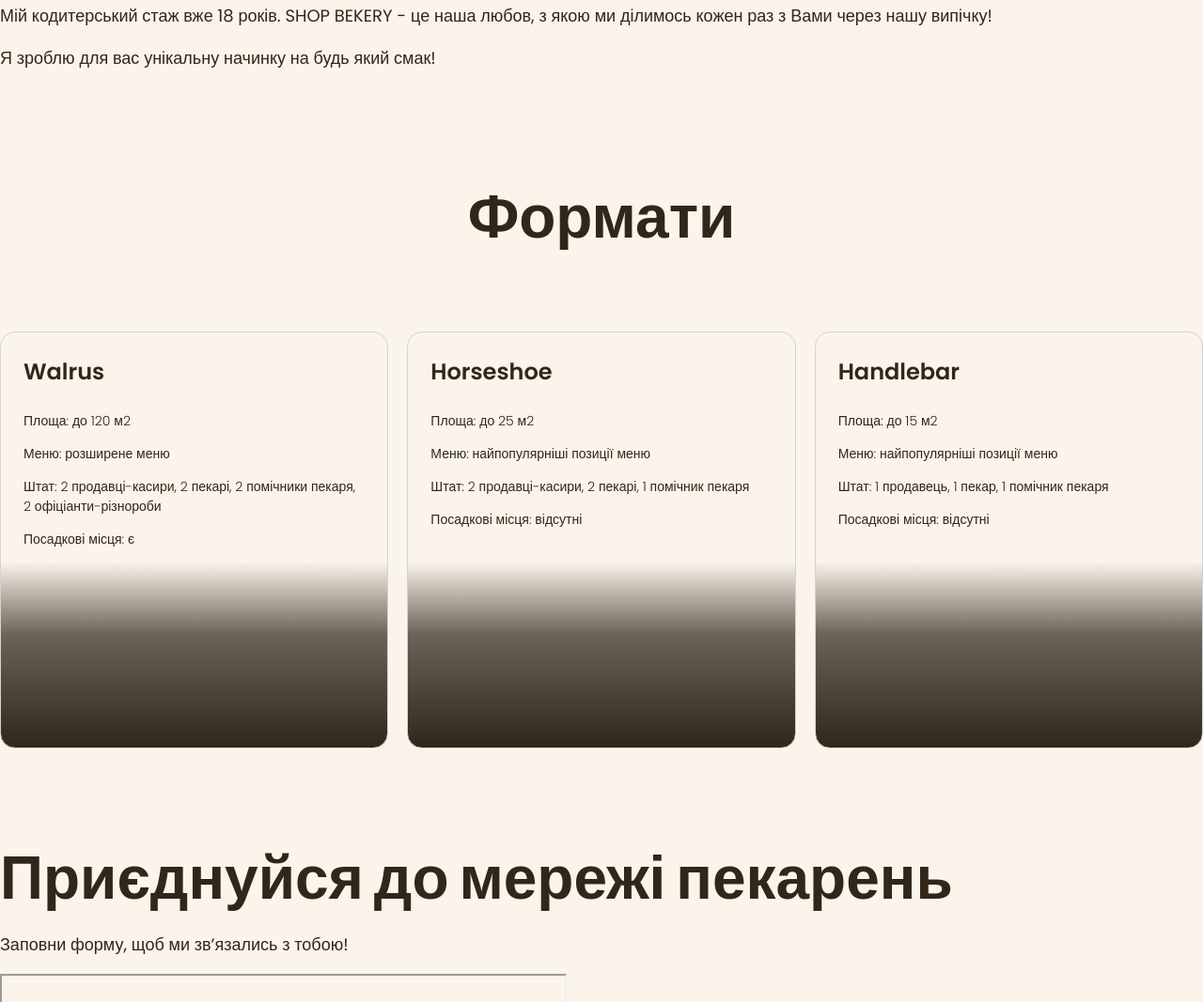
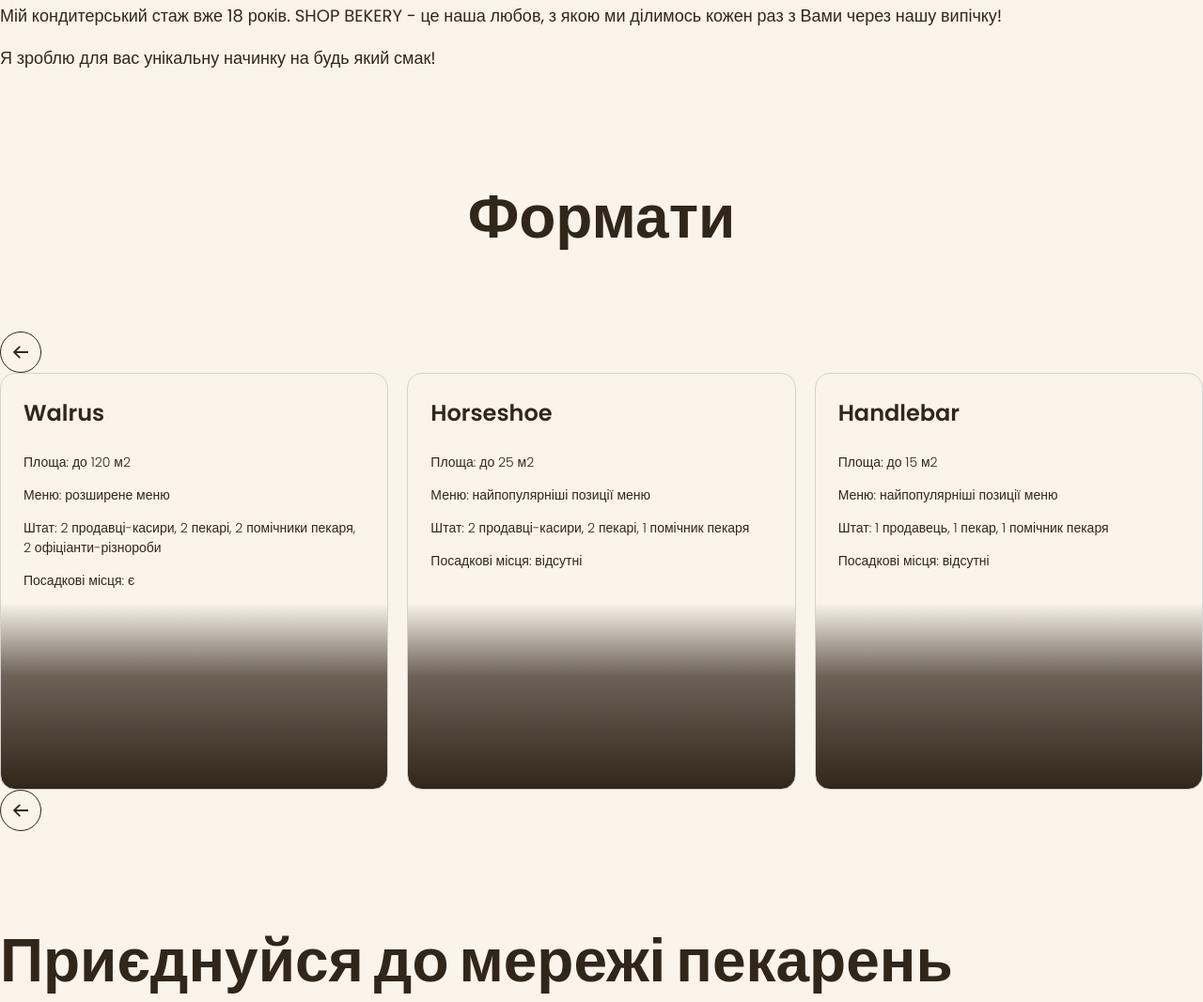
Before and after one commit to Fujirald/genius-html, a plain HTML site: page index.html in a window 1280 px wide. Shown: the part 2886-3953 px from the top of the page at 94% size. Drawn offline with Linux system fonts and the light colour scheme; grey boxes are pictures that could not be loaded.

Commit message:
Add files via upload

```diff
--- a/css/styles.css
+++ b/css/styles.css
@@ -280,6 +280,26 @@ text-transform: uppercase;
     font-weight: 300;
 }
 
+/* Carousel */
+.carousel-button {
+    display: flex;
+    align-items: center;
+    justify-content: center;
+    width: 44px;
+    height: 44px;
+    padding: 0;
+    fill: var(--color-primary-dark);
+    background-color: transparent;
+    border-radius: 50%;
+    border: 1px solid var(--color-primary-dark);
+    cursor: pointer;
+}
+
+.carousel-button:hover {
+    background-color: var(--color-primary-dark);
+    fill: var(--color-primary-light);
+}
+
 /* Contact section */
 .contact-title {
     margin-bottom: 16px;
@@ -297,6 +317,10 @@ text-transform: uppercase;
     color: var(--color-brand-light);
 }
 
+.address-icon {
+    fill: var(--color-primary-light);
+}
+
 .address-copyright {
     font-size: 14px;
 }
--- a/index.html
+++ b/index.html
@@ -99,7 +99,7 @@
                 <h3 class="chef-title">Влад</h3>
                 <p>Привіт, я Влад!</p>
                 <p>
-                  Мій кодитерський стаж вже 18 років. SHOP BEKERY - це наша
+                  Мій кондитерський стаж вже 18 років. SHOP BEKERY - це наша
                   любов, з якою ми ділимось кожен раз з Вами через нашу випічку!
                 </p>
                 <p>Я зроблю для вас унікальну начинку на будь який смак!</p>
@@ -111,6 +111,11 @@
       <section class="section" id="formats-section">
         <div class="container">
           <h2 class="formats-title section-title centered">Формати</h2>
+          <button class="carousel-button" type="button">
+            <svg width="16" height="16">
+              <use href="./images/arrow.svg#icon-arrow"></use>
+            </svg>
+          </button>
           <ul class="formats-list">
             <li class="formats-item">
               <article class="format-card">
@@ -149,6 +154,11 @@
               </article>
             </li>
           </ul>
+          <button class="carousel-button" type="button">
+            <svg width="16" height="16">
+              <use href="./images/arrow.svg#icon-arrow"></use>
+            </svg>
+          </button>
         </div>
       </section>
       <section class="section" id="contact-section">
@@ -204,12 +214,16 @@
             </li>
             <li>
               <a href="#">
-                <!-- facebook icon -->
+                <svg class="address-icon" width="32" height="32">
+                  <use href="./images/icons.svg#icon-facebook"></use>
+                </svg>
               </a>
             </li>
             <li>
               <a href="#">
-                <!-- instagram icon -->
+                <svg class="address-icon" width="32" height="32">
+                  <use href="./images/icons.svg#icon-instagram"></use>
+                </svg>
               </a>
             </li>
           </ul>
```
Also changed, not shown: images/arrow.svg (added), images/icons.svg (added).
